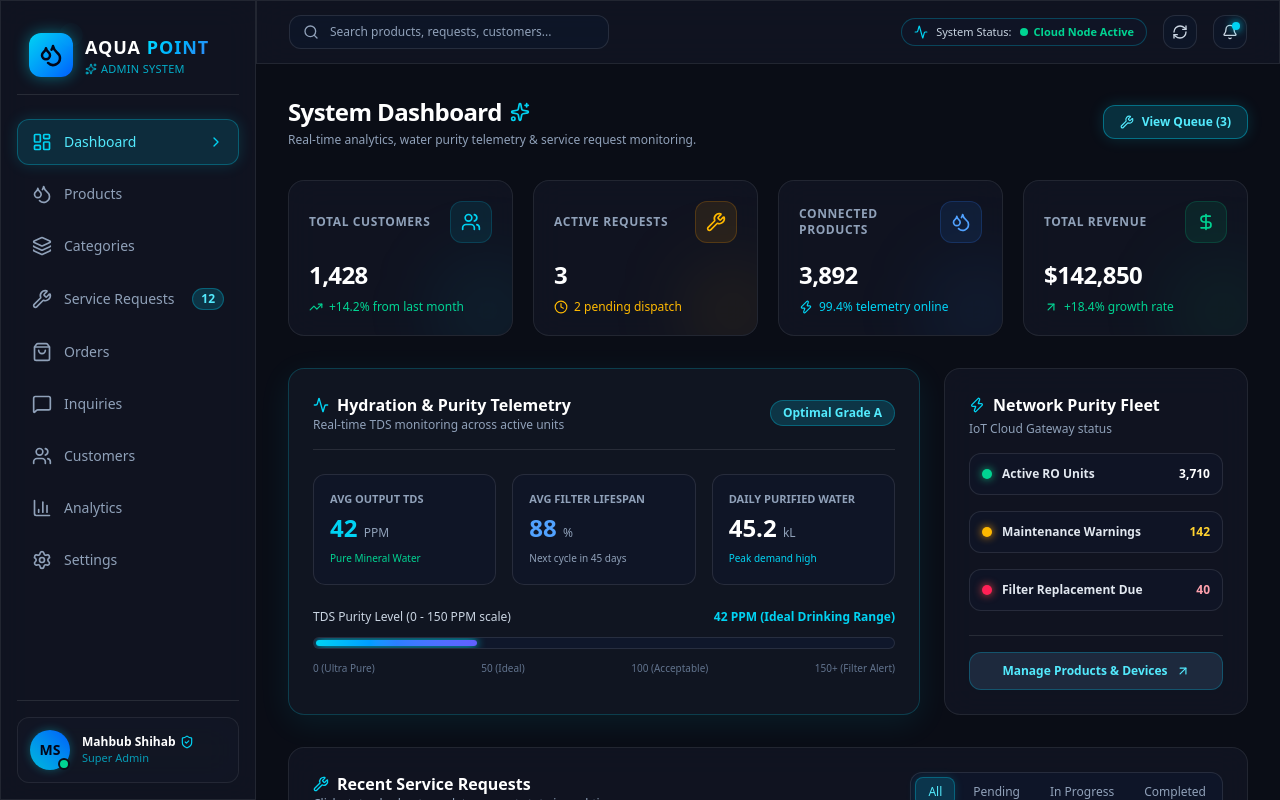
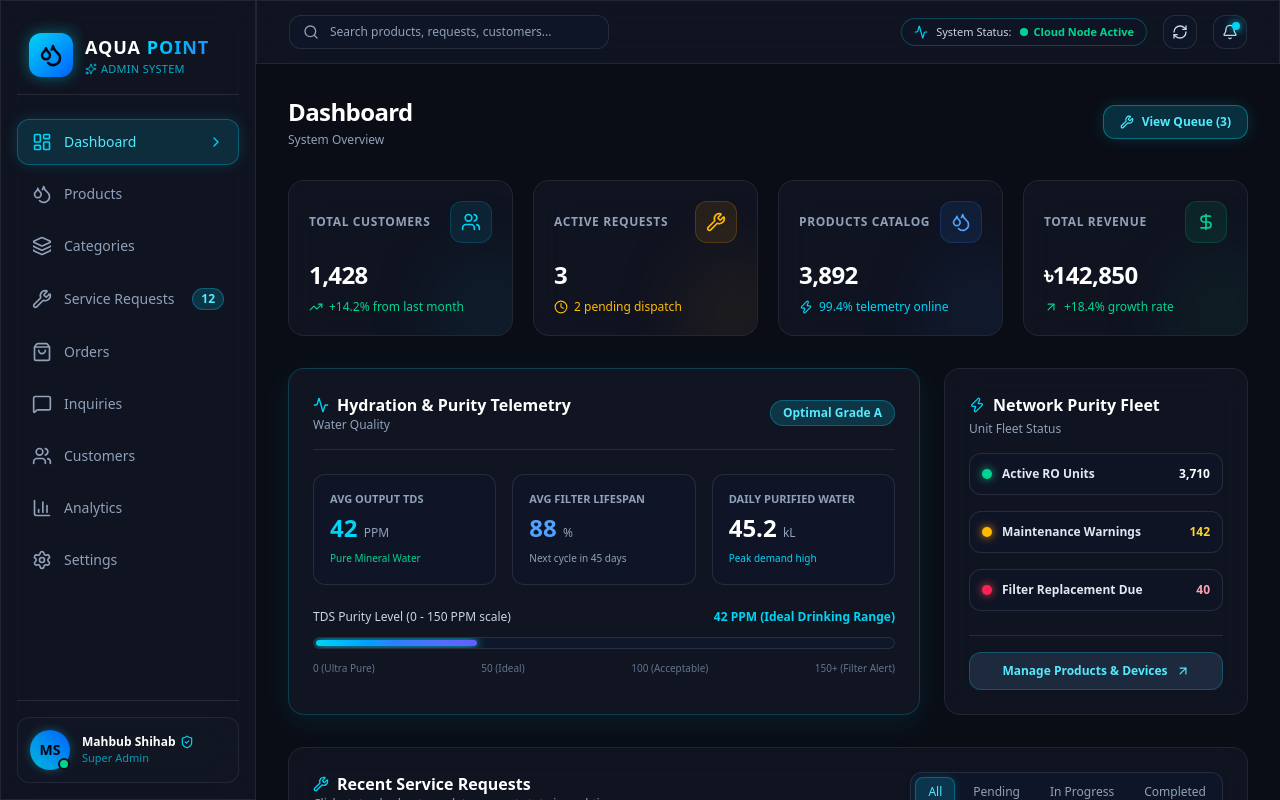
Before and after one commit to mahbubshihab/aqua_point_admin, a Next.js app: page / in a window 1280 px wide. Shown: the top 800 px of the page. Built offline with nearby package versions, Linux system fonts and the light colour scheme.

Commit message:
style(admin): streamline dashboard text to minimal standard with BDT currency

```diff
--- a/src/app/page.tsx
+++ b/src/app/page.tsx
@@ -11,11 +11,8 @@ import {
   Activity,
   CheckCircle2,
   Clock,
-  AlertTriangle,
   Zap,
-  Filter,
-  Eye,
-  Sparkles
+  Eye
 } from 'lucide-react';
 import Link from 'next/link';
 
@@ -110,10 +107,10 @@ export default function DashboardPage() {
       <div className="flex items-center justify-between">
         <div>
           <h1 className="text-2xl font-bold tracking-tight text-white flex items-center gap-2">
-            System Dashboard <Sparkles className="w-5 h-5 text-cyan-400" />
+            Dashboard
           </h1>
           <p className="text-xs text-slate-400 mt-1">
-            Real-time analytics, water purity telemetry & service request monitoring.
+            System Overview
           </p>
         </div>
         <div className="flex items-center gap-3">
@@ -166,10 +163,10 @@ export default function DashboardPage() {
           <div className="absolute -bottom-6 -right-6 w-24 h-24 bg-amber-500/10 rounded-full blur-2xl pointer-events-none" />
         </div>
 
-        {/* Connected Products */}
+        {/* Products Catalog */}
         <div className="glass-panel glass-card-hover rounded-2xl p-5 relative overflow-hidden">
           <div className="flex items-center justify-between">
-            <span className="text-xs font-semibold text-slate-400 uppercase tracking-wider">Connected Products</span>
+            <span className="text-xs font-semibold text-slate-400 uppercase tracking-wider">Products Catalog</span>
             <div className="p-2.5 rounded-xl bg-blue-500/10 border border-blue-500/20 text-blue-400">
               <Droplets className="w-5 h-5" />
             </div>
@@ -193,7 +190,7 @@ export default function DashboardPage() {
             </div>
           </div>
           <div className="mt-4">
-            <h3 className="text-2xl font-extrabold text-white tracking-tight">$142,850</h3>
+            <h3 className="text-2xl font-extrabold text-white tracking-tight">৳142,850</h3>
             <div className="flex items-center gap-1.5 mt-2 text-xs text-emerald-400 font-medium">
               <ArrowUpRight className="w-3.5 h-3.5" />
               <span>+18.4% growth rate</span>
@@ -212,7 +209,7 @@ export default function DashboardPage() {
               <h2 className="text-base font-bold text-white flex items-center gap-2">
                 <Activity className="w-4 h-4 text-cyan-400" /> Hydration & Purity Telemetry
               </h2>
-              <p className="text-xs text-slate-400">Real-time TDS monitoring across active units</p>
+              <p className="text-xs text-slate-400">Water Quality</p>
             </div>
             <span className="px-3 py-1 text-xs font-semibold rounded-full bg-cyan-500/20 text-cyan-300 border border-cyan-400/30">
               Optimal Grade A
@@ -263,7 +260,7 @@ export default function DashboardPage() {
             <h2 className="text-base font-bold text-white flex items-center gap-2 mb-1">
               <Zap className="w-4 h-4 text-cyan-400" /> Network Purity Fleet
             </h2>
-            <p className="text-xs text-slate-400 mb-4">IoT Cloud Gateway status</p>
+            <p className="text-xs text-slate-400 mb-4">Unit Fleet Status</p>
 
             <div className="space-y-4">
               <div className="flex items-center justify-between p-3 rounded-xl bg-slate-900/60 border border-white/10">
```
